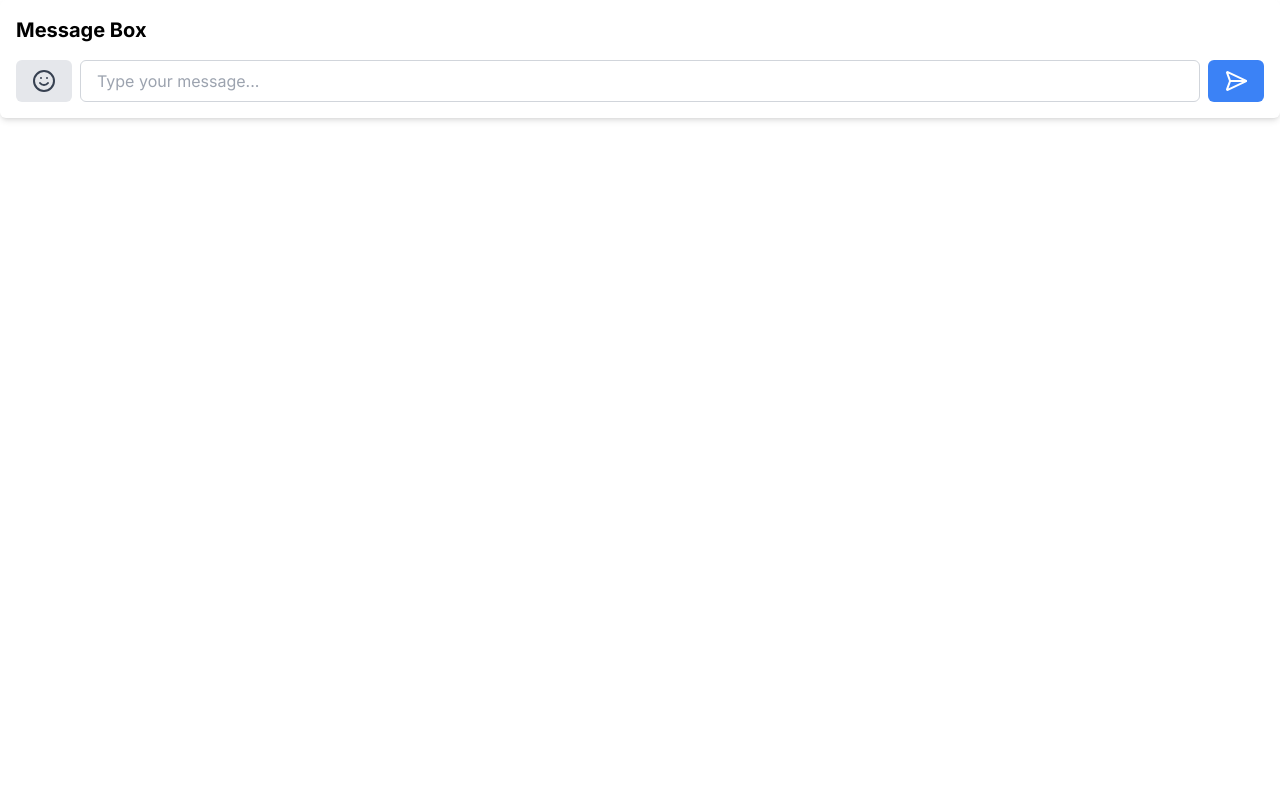
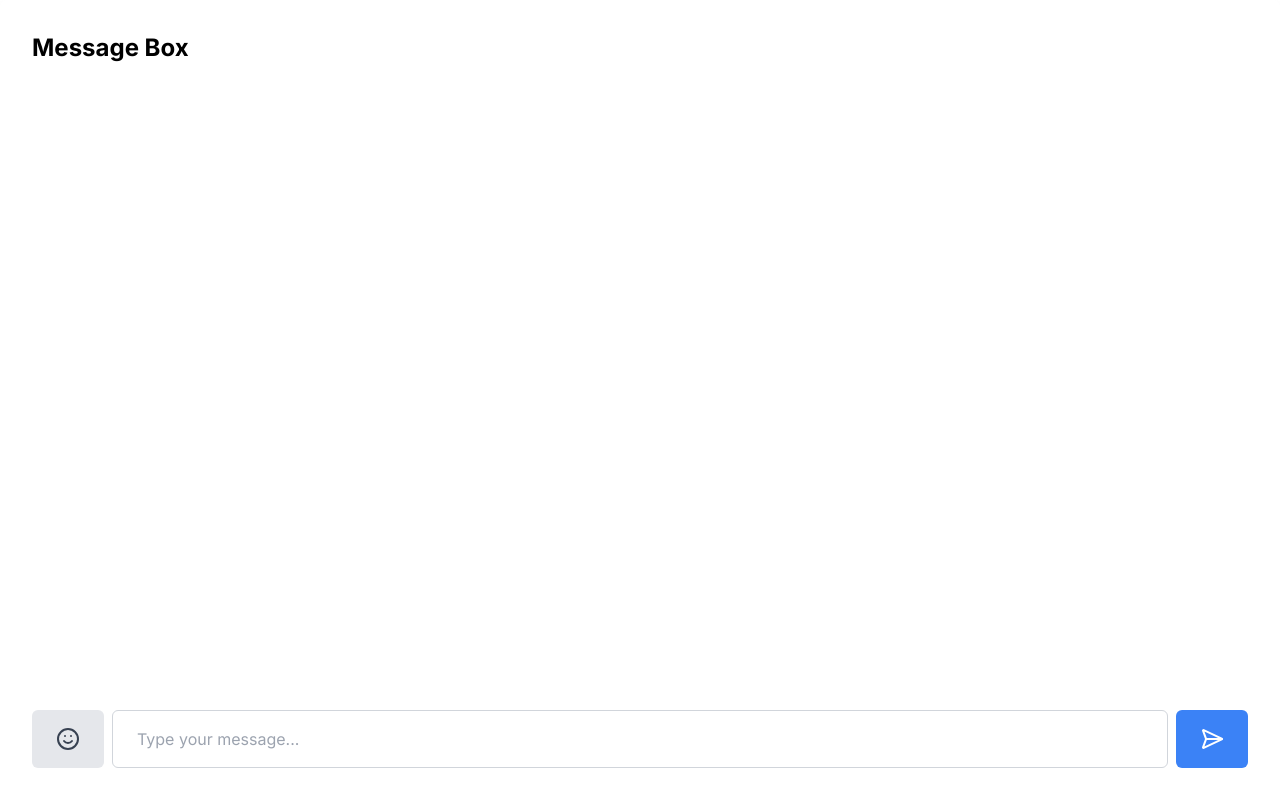
Before and after one commit to EwiJosepha/synapse, a Next.js app: page / in a window 1280 px wide. Built offline with nearby package versions, Linux system fonts and the light colour scheme.

Commit message:
add emoji to messages

```diff
--- a/src/core/components/organisms/messageBox.tsx
+++ b/src/core/components/organisms/messageBox.tsx
@@ -51,25 +51,79 @@ const MessageBox: React.FC = () => {
     setShowEmojiPicker(!showEmojiPicker);
   };
 
+  // return (
+  //   <div className="bg-white shadow-md rounded-md p-4 relative h-screen flex flex-col sm:p-6">
+  //     <h2 className="text-xl font-bold mb-4">Message Box</h2>
+  //     <div className="flex-1 overflow-y-auto flex flex-col space-y-2 mb-20 sm:mb-24">
+  //       {messages.map((message) => (
+  //         <div
+  //           key={message.id}
+  //           className={`px-4 py-2 rounded-md sm:px-6 ${
+  //             message.id % 2 === 0 ? 'bg-gray-100' : 'bg-gray-200'
+  //           }`}
+  //         >
+  //           {message.text}{' '}
+  //           {message.emoji && <span className="text-2xl">{message.emoji}</span>}
+  //         </div>
+  //       ))}
+  //     </div>
+  //     <div className="flex space-x-2 fixed bottom-0 left-0 right-0 bg-white py-4 px-4 sm:px-6 sm:py-6">
+  //       <button
+  //         onClick={toggleEmojiPicker}
+  //         className="bg-gray-200 hover:bg-gray-300 text-gray-700 font-bold py-2 px-4 rounded-md focus:outline-none focus:ring-2 focus:ring-blue-500 sm:py-3 sm:px-5"
+  //       >
+  //         <Smile />
+  //       </button>
+  //       <input
+  //         type="text"
+  //         value={newMessage}
+  //         onChange={(e) => setNewMessage(e.target.value)}
+  //         placeholder="Type your message..."
+  //         className="flex-1 px-4 py-2 border border-gray-300 rounded-md focus:outline-none focus:ring-2 focus:ring-blue-500 resize-none sm:px-6 sm:py-3"
+  //       />
+  //       {showEmojiPicker && (
+  //         <div className="absolute bottom-[60px] left-0 bg-white shadow-lg rounded-md p-2 z-10 grid grid-cols-8 gap-2 sm:bottom-[70px] sm:p-3">
+  //           {emojiList.map((emoji, index) => (
+  //             <button
+  //               key={index}
+  //               onClick={() => handleEmojiClick(emoji)}
+  //               className="text-2xl hover:bg-gray-200 rounded-md p-2 sm:p-3"
+  //             >
+  //               {emoji}
+  //             </button>
+  //           ))}
+  //         </div>
+  //       )}
+  //       <button
+  //         onClick={handleSendMessage}
+  //         className="bg-blue-500 hover:bg-blue-600 text-white font-bold py-2 px-4 rounded-md focus:outline-none focus:ring-2 focus:ring-blue-500 sm:py-3 sm:px-5"
+  //       >
+  //         <SendHorizonal />
+  //       </button>
+  //     </div>
+  //   </div>
+  // );
+
   return (
-    <div className="bg-white shadow-md rounded-md p-4">
-      <h2 className="text-xl font-bold mb-4">Message Box</h2>
-      <div className="space-y-2">
+    <div className="bg-white shadow-md rounded-md p-4 relative h-screen flex flex-col sm:p-6 md:p-8">
+      <h2 className="text-xl font-bold mb-4 md:text-2xl md:mb-6">Message Box</h2>
+      <div className="flex-1 overflow-y-auto flex flex-col space-y-2 mb-20 sm:mb-24 md:mb-28">
         {messages.map((message) => (
           <div
             key={message.id}
-            className={`px-4 py-2 rounded-md ${message.id % 2 === 0 ? 'bg-gray-100' : 'bg-gray-200'}`}
+            className={`px-4 py-2 rounded-md sm:px-6 md:px-8 ${
+              message.id % 2 === 0 ? 'bg-gray-100' : 'bg-gray-200'
+            }`}
           >
             {message.text}{' '}
-            {message.emoji && <span className="text-2xl">{message.emoji}</span>}
+            {message.emoji && <span className="text-2xl md:text-3xl">{message.emoji}</span>}
           </div>
         ))}
-
       </div>
-      <div className="mt-4 flex space-x-2 relative">
+      {/* <div className="flex space-x-2 fixed bottom-0 left-0 right-0 bg-white py-4 px-4 sm:px-6 sm:py-6 md:px-8 md:py-8">
         <button
           onClick={toggleEmojiPicker}
-          className="bg-gray-200 hover:bg-gray-300 text-gray-700 font-bold py-2 px-4 rounded-md focus:outline-none focus:ring-2 focus:ring-blue-500"
+          className="bg-gray-200 hover:bg-gray-300 text-gray-700 font-bold py-2 px-4 rounded-md focus:outline-none focus:ring-2 focus:ring-blue-500 sm:py-3 sm:px-5 md:py-4 md:px-6"
         >
           <Smile />
         </button>
@@ -78,15 +132,15 @@ const MessageBox: React.FC = () => {
           value={newMessage}
           onChange={(e) => setNewMessage(e.target.value)}
           placeholder="Type your message..."
-          className="flex-1 px-4 py-2 border border-gray-300 rounded-md focus:outline-none focus:ring-2 focus:ring-blue-500"
+          className="flex-1 px-2 py-1 border border-gray-300 rounded-md focus:outline-none focus:ring-2 focus:ring-blue-500 resize-none sm:px-4 sm:py-2 md:px-6 md:py-3"
         />
         {showEmojiPicker && (
-          <div className="absolute bg-white shadow-lg rounded-md p-2 z-10 grid grid-cols-8 gap-2">
+          <div className="absolute bottom-[60px] left-0 bg-white shadow-lg rounded-md p-2 z-10 grid grid-cols-8 gap-2 sm:bottom-[70px] sm:p-3 md:bottom-[80px] md:p-4">
             {emojiList.map((emoji, index) => (
               <button
                 key={index}
                 onClick={() => handleEmojiClick(emoji)}
-                className="text-2xl hover:bg-gray-200 rounded-md p-2"
+                className="text-2xl md:text-3xl hover:bg-gray-200 rounded-md p-2 sm:p-3 md:p-4"
               >
                 {emoji}
               </button>
@@ -95,13 +149,47 @@ const MessageBox: React.FC = () => {
         )}
         <button
           onClick={handleSendMessage}
-          className="bg-blue-500 hover:bg-blue-600 text-white font-bold py-2 px-4 rounded-md focus:outline-none focus:ring-2 focus:ring-blue-500"
+          className="bg-blue-500 hover:bg-blue-600 text-white font-bold py-2 px-4 rounded-md focus:outline-none focus:ring-2 focus:ring-blue-500 sm:py-3 sm:px-5 md:py-4 md:px-6"
         >
           <SendHorizonal />
         </button>
-      </div>
+      </div> */}
+
+<div className="flex flex-col space-y-2 fixed bottom-0 left-0 right-0 bg-white py-3 px-3 sm:flex-row sm:space-x-2 sm:space-y-0 sm:py-4 sm:px-4 md:py-6 md:px-6 lg:py-8 lg:px-8">
+  <button
+    onClick={toggleEmojiPicker}
+    className="bg-gray-200 hover:bg-gray-300 text-gray-700 font-bold py-2 px-3 rounded-md focus:outline-none focus:ring-2 focus:ring-blue-500 sm:py-3 sm:px-4 md:py-4 md:px-5 lg:py-4 lg:px-6"
+  >
+    <Smile />
+  </button>
+  <input
+    type="text"
+    value={newMessage}
+    onChange={(e) => setNewMessage(e.target.value)}
+    placeholder="Type your message..."
+    className="flex-1 px-2 py-1 border border-gray-300 rounded-md focus:outline-none focus:ring-2 focus:ring-blue-500 resize-none sm:px-3 sm:py-2 md:px-4 md:py-3 lg:px-6 lg:py-4"
+  />
+  {showEmojiPicker && (
+    <div className="absolute bottom-[50px] left-0 bg-white shadow-lg rounded-md p-2 z-10 grid grid-cols-8 gap-2 sm:bottom-[60px] sm:p-3 md:bottom-[70px] md:p-4 lg:bottom-[80px] lg:p-5">
+      {emojiList.map((emoji, index) => (
+        <button
+          key={index}
+          onClick={() => handleEmojiClick(emoji)}
+          className="text-2xl md:text-3xl lg:text-4xl hover:bg-gray-200 rounded-md p-2 sm:p-3 md:p-4 lg:p-5"
+        >
+          {emoji}
+        </button>
+      ))}
+    </div>
+  )}
+  <button
+    onClick={handleSendMessage}
+    className="bg-blue-500 hover:bg-blue-600 text-white font-bold py-2 px-3 rounded-md focus:outline-none focus:ring-2 focus:ring-blue-500 sm:py-3 sm:px-4 md:py-4 md:px-5 lg:py-4 lg:px-6"
+  >
+    <SendHorizonal />
+  </button>
+</div>
     </div>
   );
 };
-
 export default MessageBox;
```
